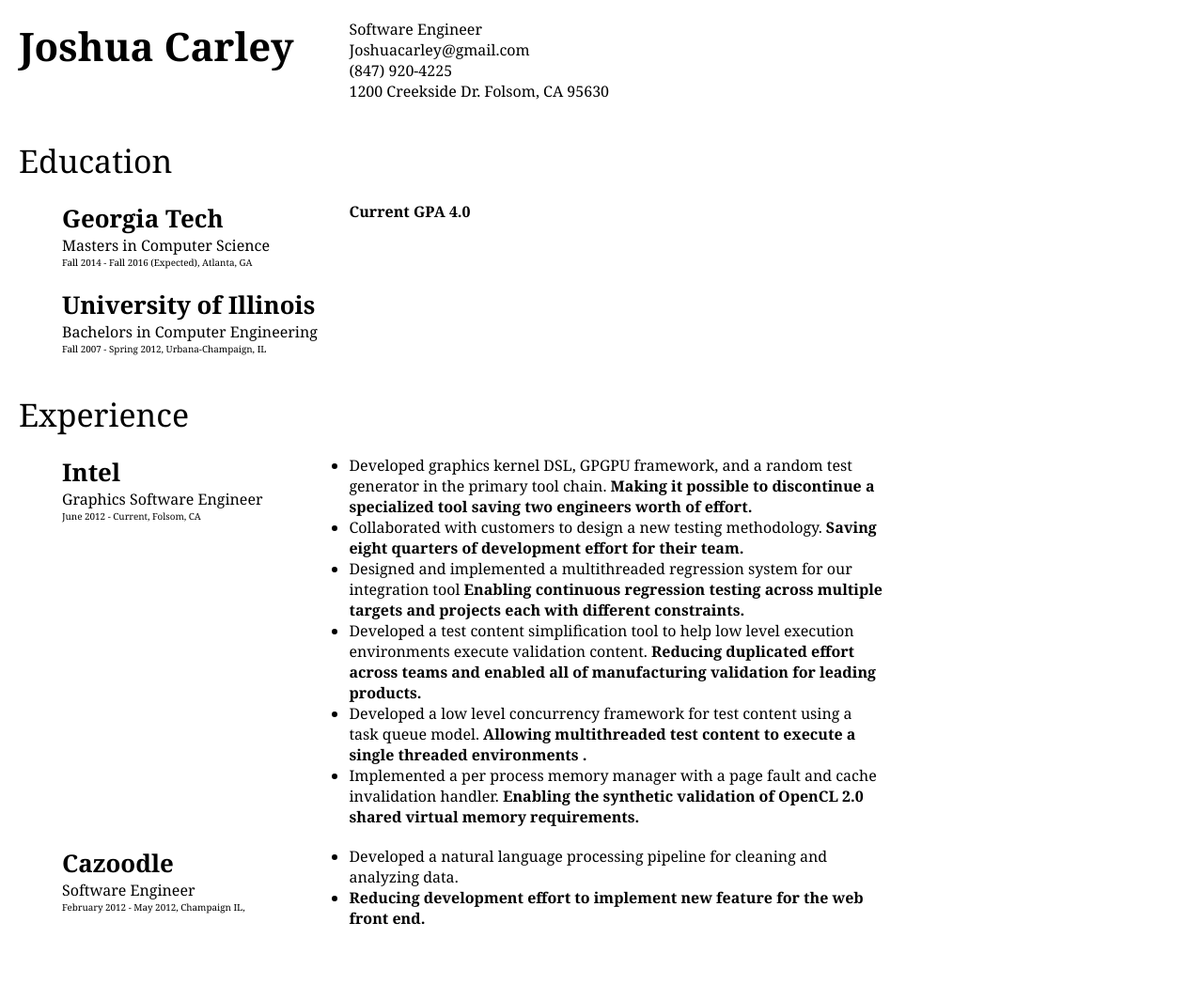
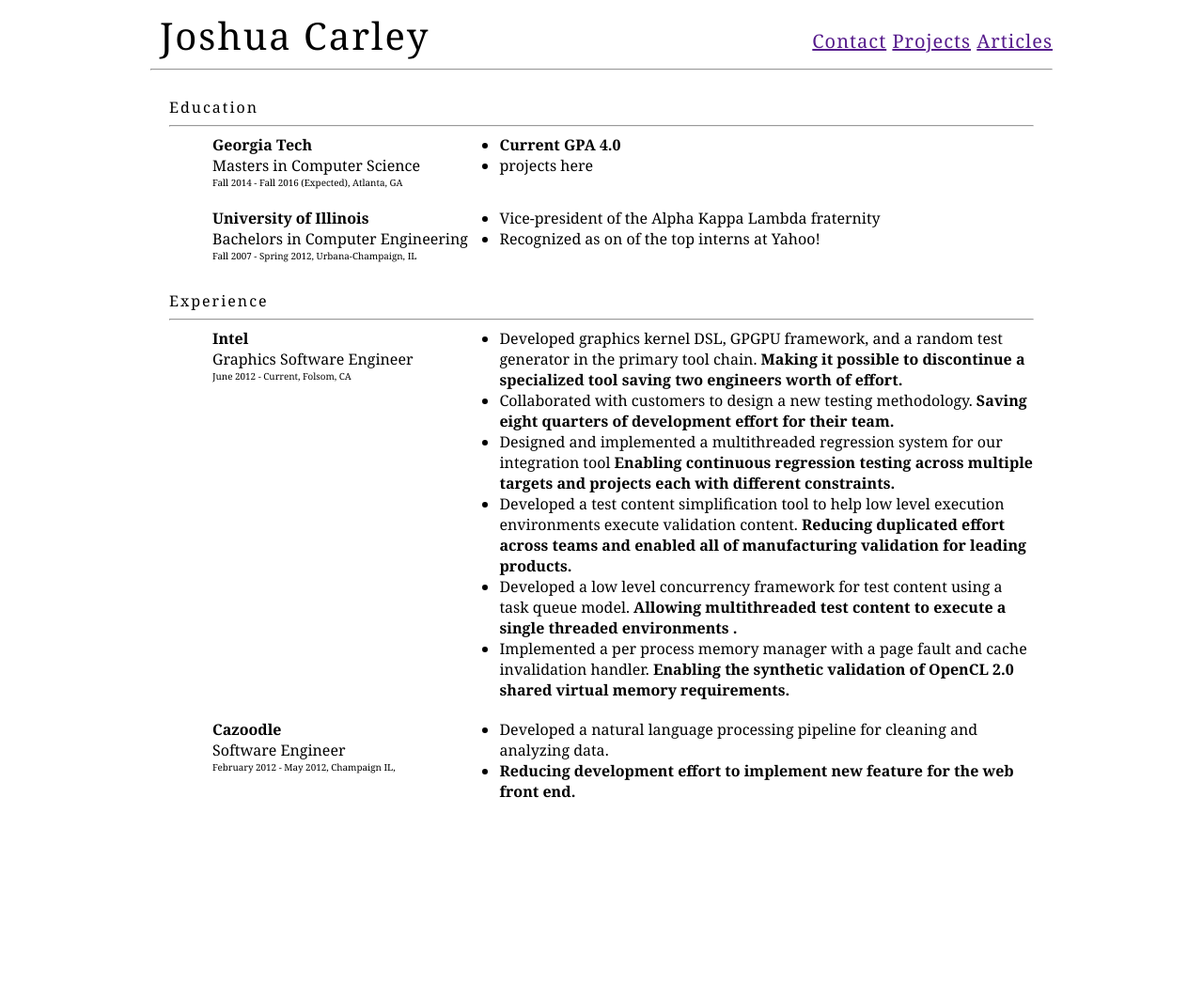
Before and after one commit to Joshuacarley/joshuacarley.github.io, a Jekyll site: the page built from index.html, in a window 1280 px wide. Shown: the whole page at 94% size. Built offline with Jekyll 4.4.1, drawn with Linux system fonts in a browser that asks for light colours; after the commit the page ends 903 px from its top, so only the background shows below that.

Commit message:
v2 resume page

```diff
--- a/_data/resume/education.yml
+++ b/_data/resume/education.yml
@@ -3,7 +3,13 @@
   time: Fall  2014 - Fall  2016 (Expected)
   gpa: Current GPA 4.0
   location: Atlanta, GA
+  items:
+    - description: projects here
+
 - school: University of Illinois
   degree: Bachelors in Computer Engineering
   time: Fall  2007 - Spring  2012
   location: Urbana-Champaign, IL
+  items:
+    - description: Vice-president of the Alpha Kappa Lambda fraternity
+    - description: Recognized as on of the top interns at Yahoo!
--- a/_layouts/default.html
+++ b/_layouts/default.html
@@ -1,6 +1,27 @@
 <!doctype html>
 <html>
-    <body>
-            {{ content }}
-    </body>
+	<head>
+		<link href="https://fonts.googleapis.com/css?family=Open+Sans" rel="stylesheet">
+	</head>
+	<style>
+		.content {margin-left:auto;margin-right:auto; max-width: 960px; }
+		.header {margin-left:auto;margin-right:auto; margin-top: 10px;}
+		.headertitle {width:38.2%; margin-left:10px; font-family: Georgia,Times,Times New Roman,serif; font-size:40px; letter-spacing: 2px; display:inline-block;}
+		.links { float:right; display:inline-block;  font-family: Georgia,Times,Times New Roman,serif; font-size:20px; letter-spacing: 1px; margin-top: 20px;}
+	</style>
+
+	<body>
+		<div class="content">
+			<div class="header">
+				<div class="headertitle">Joshua Carley</div>
+				<div class="links">
+					<a href="" class="">Contact</a>
+					<a href="" class="">Projects</a>
+					<a href="" class="">Articles</a>
+				</div>
+			</div>
+			<hr>
+			{{ content }}
+		</div>
+	</body>
 </html>
--- a/index.html
+++ b/index.html
@@ -12,7 +12,7 @@ html, body, div, span, applet, object, iframe, h1, h2, h3, h4, h5, h6, p, blockq
 	vertical-align: baseline;
 	box-sizing: border-box; }
 
-.section { font-size: 211.8%;letter-spacing: 0px; margin-bottom: 20px;  position: relative; }
+.section { font-size: 100%;letter-spacing: 2px; }
 
 .container {
     max-width: 960px;
@@ -21,15 +21,16 @@ html, body, div, span, applet, object, iframe, h1, h2, h3, h4, h5, h6, p, blockq
     font-family: Georgia,Times,Times New Roman,serif;
 }
 
-dl { margin-bottom: 20px; }
+dl { margin-bottom: 10px; }
 
 dt, dd { display: inline-block; vertical-align: top; margin-bottom: 20px; }
-.infoheader { width: 38.2%; font-weight: bold; font-size: 261.8%}
+.infoheader { width: 38.2%; }
 
-.jobheader, .schoolheader { width: 38.2%; padding-left: 5%; }
-.company, .school { font-size: 161.8%; font-weight: bold; }
-.title, .degree {	font-size: 100%;}
-.time{	font-size: 61.8%;}
+.jobheader, .schoolheader { width: 38.2%; padding-left: 5%; padding-right:20px; }
+.company, .school { font-size: 100%; font-weight: bold; }
+.title, .degree { font-size: 100%; }
+.time{ font-size: 61.8%;}
+.name { font-size: 161.8%; font-weight: bold;}
 
 .jobdescription, .schooldescription { width: 61.8%; }
 .infodescription { text-align:left; width: 61.8%; }
@@ -40,18 +41,8 @@ dt, dd { display: inline-block; vertical-align: top; margin-bottom: 20px; }
 </style>
 
 <div class="container">
-	<dl class="info">
-		<dt class="infoheader">
-			{{site.data.resume.info.name}}
-		</dt><!--
-		--><dd class="infodescription">
-			<em>{{site.data.resume.info.title}}</em>
-			<p>{{site.data.resume.info.email}}</p>
-			<p>{{site.data.resume.info.phone}}</p>
-			<p>{{site.data.resume.info.location}}</p>
-		</dd >
-	</dl>
 	<p class="section">Education</p>
+	<hr>
 	<dl class="education">
 		{% for degree in site.data.resume.education %}
 		<dt class="schoolheader">
@@ -66,11 +57,21 @@ dt, dd { display: inline-block; vertical-align: top; margin-bottom: 20px; }
 			</p>
 		</dt><!--
 		--><dd class="schooldescription">
-			<em class="result">{{degree.gpa}}</em>
+			<ul class="notes">
+			{% if degree.gpa %}
+			<li class="note"><em class="result">{{degree.gpa}}</em></li>
+			{% endif %}
+			{% for note in degree.items%}
+				<li class="note">
+					{{note.description}}
+				</li>
+			{% endfor %}
+			</ul>
 		</dd >
 		{% endfor %}
 	</dl>
 	<p class="section">Experience</p>
+	<hr>
 	<dl class="jobhistory">
 		{% for job in site.data.resume.experience %}
 		<dt class="jobheader">
```
